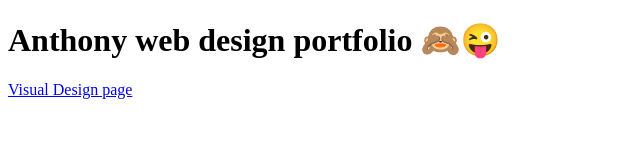
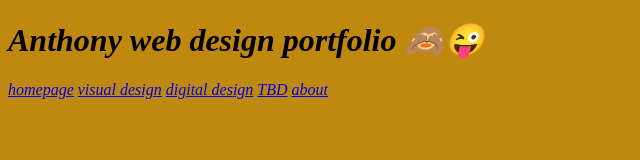
Before and after one commit to Anthonyleon123/Anthonyleon123.github.io, a plain HTML site: page index.html in a window 1280 px wide. Shown: the whole page, without its empty margins (0-640 px from the left). Drawn offline with Linux system fonts and the light colour scheme.

Commit message:
Add files via upload
yo

```diff
--- a/index.html
+++ b/index.html
@@ -4,11 +4,33 @@
 <meta charset="UTF-8">
 <title>Untitled Document</title>
 </head>
-
+<style type="text/css">
+body{
+	background-color: #BF880F;
+	font-style:italic;
+	}
+</style>
 <body>
 
 	<h1> Anthony web design portfolio 🙈😜</h1>
-	<a href="visualdesign.html">Visual Design page</a>
+
+	<a href="index.html">homepage</a>
+	<a href= "visualdesign.html">visual design</a>
+	<a href= "digitaldesign.html"> digital design</a>
+	<a href= "tbd.html"> TBD</a>
+	<a href= "about me.html">about</a>
+
+
+
+
+
+
+
+
+
+
+
+
 
 </body>
 </html>
```
Also changed, not shown: about me.html (added, +24 -0 lines), digitaldesign.html (added, +28 -0 lines), tbd.html (added, +15 -0 lines).
